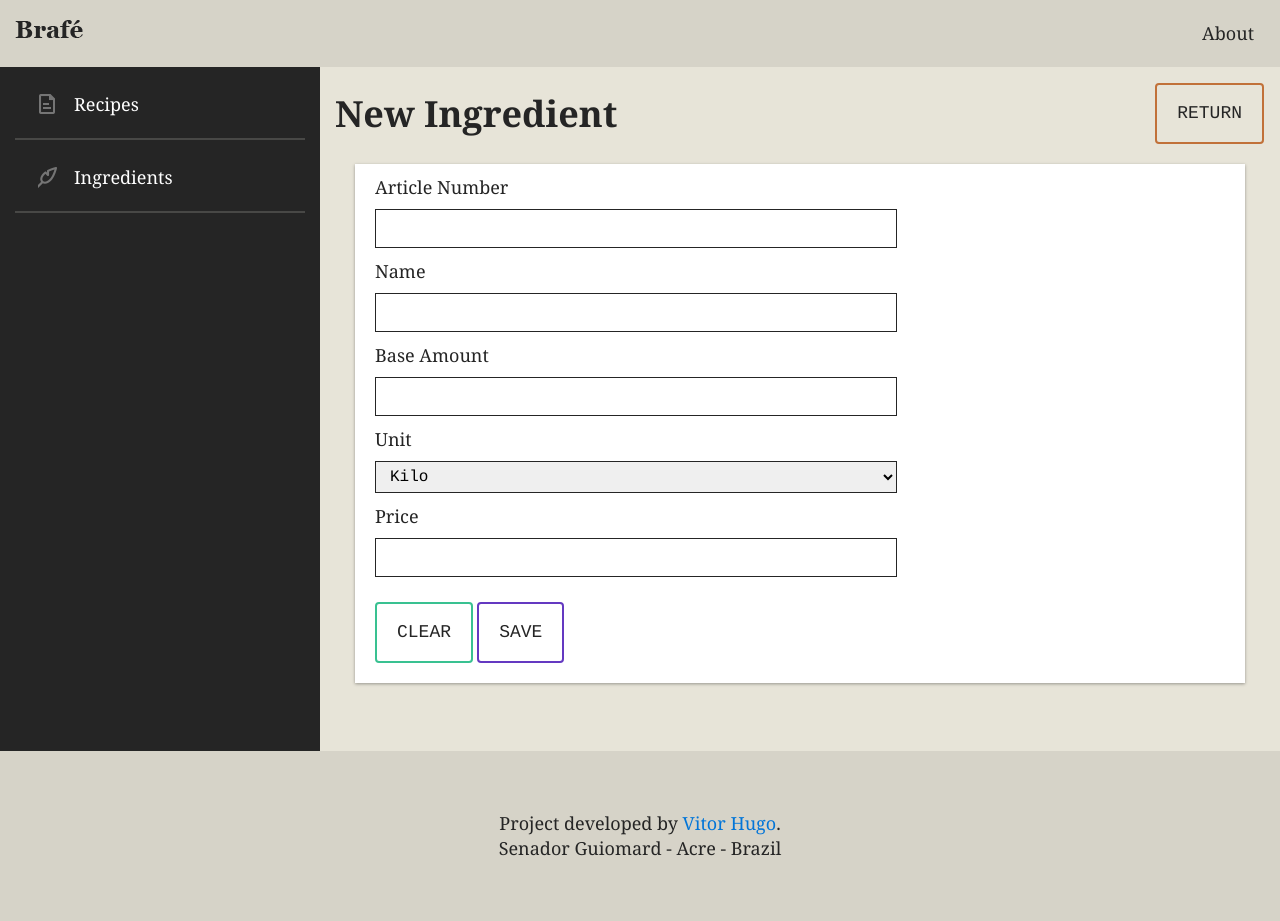
After one commit to vdhug/apicbase, a Django app: page /ingredients/add in a window 1280 px wide. The commit adds this page. Run offline with Django 3.2, Linux system fonts and the light colour scheme; some libraries are stand-ins or nearby versions.

Commit message:
Adding page of creating new ingredient and recipe

```diff
--- a/docker-compose.yml
+++ b/docker-compose.yml
@@ -11,7 +11,7 @@ services:
             - db
     web:
         build: .
-        command: python3 manage.py runserver 0.0.0.0:8000
+        command: python manage.py runserver
         volumes:
             - .:/usr/src/app
         ports:
--- a/ingredients/templates/ingredients/index.html
+++ b/ingredients/templates/ingredients/index.html
@@ -5,7 +5,7 @@
 {% block content %}
 	<header class="row align-items-center mt-3">
 		<h1 class="col">Ingredients</h1>
-		<a class="add-item mr-3 ml-3" href="#">Add ingredient</a>
+		<a class="button-header mr-3 ml-3" href="{% url 'add_ingredient' %}">Add ingredient</a>
 	</header>
 	<ul>
 		<li class="item">
--- /dev/null
+++ b/ingredients/templates/ingredients/ingredient.html
@@ -0,0 +1,32 @@
+{% extends "recipes/layout.html" %}
+{% load static %}
+
+
+
+{% block content %}
+    <header class="row align-items-center mt-3">
+        <h1 class="col">New Ingredient</h1>
+        <a class="button-header mr-3 ml-3" href="{% url 'ingredients' %}">Return</a>
+    </header>
+
+    <form class="create-item" action="{% url 'save_ingredient' %}" method="post">
+        <div>
+            <label for="articleNumber">Article Number</label>
+            <input type="articleNumber" name="name" value="">
+            <label for="name">Name</label>
+            <input type="text" name="name" value="">
+            <label for="baseAmount">Base Amount</label>
+            <input type="number" name="baseAmount" value="">
+            <label for="unit">Unit</label>
+            <select class="" name="unit">
+                <option value="kg">Kilo</option>
+                <option value="lt">Liter</option>
+            </select>
+            <label for="price">Price</label>
+            <input type="number" name="price" value="" />
+            <a class="button-clear" href="#">Clear</a>
+            <a class="button-save" href="#">Save</a>
+        </div>
+    </form>
+
+{% endblock %}
--- a/ingredients/urls.py
+++ b/ingredients/urls.py
@@ -3,5 +3,7 @@ from django.urls import path
 from . import views
 
 urlpatterns = [
-    path("", views.index, name="index"),
+    path("", views.ingredients, name="ingredients"),
+    path("/add", views.add_ingredient, name="add_ingredient"),
+    path("/save", views.save_ingredient, name="save_ingredient"),
 ]
--- a/ingredients/views.py
+++ b/ingredients/views.py
@@ -1,5 +1,15 @@
 from django.shortcuts import render
 
 # Create your views here.
-def index(request):
+def ingredients(request):
 	return render(request, "ingredients/index.html")
+
+
+def add_ingredient(request):
+	if request.method == "GET":
+		return render(request, "ingredients/ingredient.html")
+
+
+def save_ingredient(request):
+	if request.method == "POST":
+		return render(request, "ingredients/ingredient.html")
--- a/recipes/static/recipes/css/style.css
+++ b/recipes/static/recipes/css/style.css
@@ -125,15 +125,38 @@ a {
 	font-weight: bold;
 }
 
-.add-item {
-	background: #c17139;
-	color: #e7e4d8;
+.button-header, .button-save, .button-clear {
+	border: 2px solid #c17139;
+	color: #252525;
 	font-size: 1.125em;
 	font-family: Courier, monospace;
+	font-weight: 500;
 	text-transform: uppercase;
 	padding: 15px 20px;
 	border-radius: 4px;
 	text-align: center;
+	transition: all ease .3s;
+}
+
+.button-header:hover {
+	color: #e7e4d8;
+	background-color: #c17139;
+}
+
+.button-save {
+	border: 2px solid #6439c1;
+}
+.button-save:hover {
+	color: #e7e4d8;
+	background-color: #6439c1;
+}
+
+.button-clear {
+	border: 2px solid #39c191;
+}
+.button-clear:hover {
+	color: #e7e4d8;
+	background-color: #39c191;
 }
 
 .item {
@@ -188,3 +211,49 @@ a {
 	font-size: 1.125em;
 	line-height: 1.4em;
 }
+
+/* Recipes */
+.create-item div output {
+	padding-top: 10px;
+	position: absolute;
+	right: 0;
+	font-size: 1.125em;
+	margin-right: 60px;
+}
+.create-item div output span {
+	display: block;
+	text-align: center;
+}
+
+
+
+
+/* Ingredients */
+.create-item {
+	background-color: #FFF;
+	box-shadow: 0 1px 3px 0 rgba(0,0,0,.35);
+	margin: 20px;
+	padding-bottom: 20px;
+	padding-left: 20px;
+}
+
+.create-item label {
+	padding-top: 10px;
+}
+
+.create-item label, .create-item input {
+	display: block;
+	font-size: 1.125em;
+}
+
+.create-item input, .create-item select {
+	font-family: Courier, monospace;
+	width: 60%;
+	padding: 5px 10px;
+	border: 1px solid #252525;
+}
+
+.create-item a {
+	margin-top: 25px;
+	display: inline-block;
+}
--- a/recipes/templates/recipes/layout.html
+++ b/recipes/templates/recipes/layout.html
@@ -15,7 +15,7 @@
 	<div class="container-fluid">
 		<div class="row">
 			<a class="header-logo mr-auto col-md-4" href="#">
-				<img src="{% static 'ingredients/img/brafe.png' %}" alt="Brafé">
+				<img src="{% static 'recipes/img/brafe.png' %}" alt="Brafé">
 			</a>
 			<nav class="header-menu mr-3 ml-3">
 				<ul>
@@ -31,8 +31,8 @@
 	<div class="row">
 		<nav class="side-nav col-md-4 col-xl-3">
 			<ul>
-				<li><a class="nav-recipes" href="#">Recipes</a></li>
-				<li><a class="nav-ingredients" href="#">Ingredients</a></li>
+				<li><a class="nav-recipes" href="{% url 'index' %}">Recipes</a></li>
+				<li><a class="nav-ingredients" href="{% url 'ingredients' %}">Ingredients</a></li>
 			</ul>
 		</nav>
 
--- a/recipes/urls.py
+++ b/recipes/urls.py
@@ -4,4 +4,6 @@ from . import views
 
 urlpatterns = [
     path("", views.index, name="index"),
+    path("add", views.add_recipe, name="add_recipe"),
+    path("save", views.save_recipe, name="save_recipe"),
 ]
```
Also changed, not shown: recipes/templates/recipes/index.html (+16 -16 lines), recipes/templates/recipes/recipe.html (added, +29 -0 lines), recipes/views.py (+10 -0 lines).
